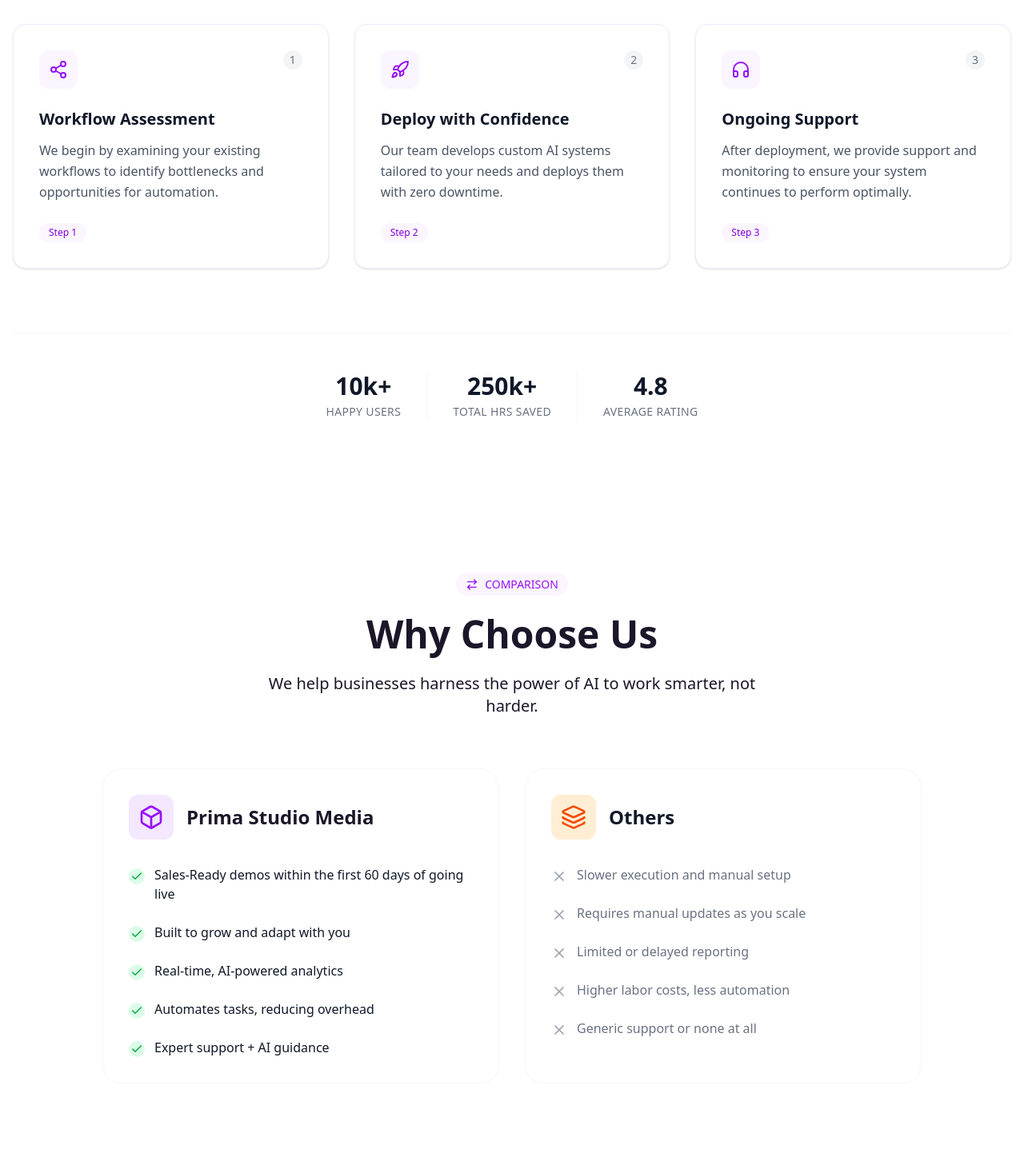
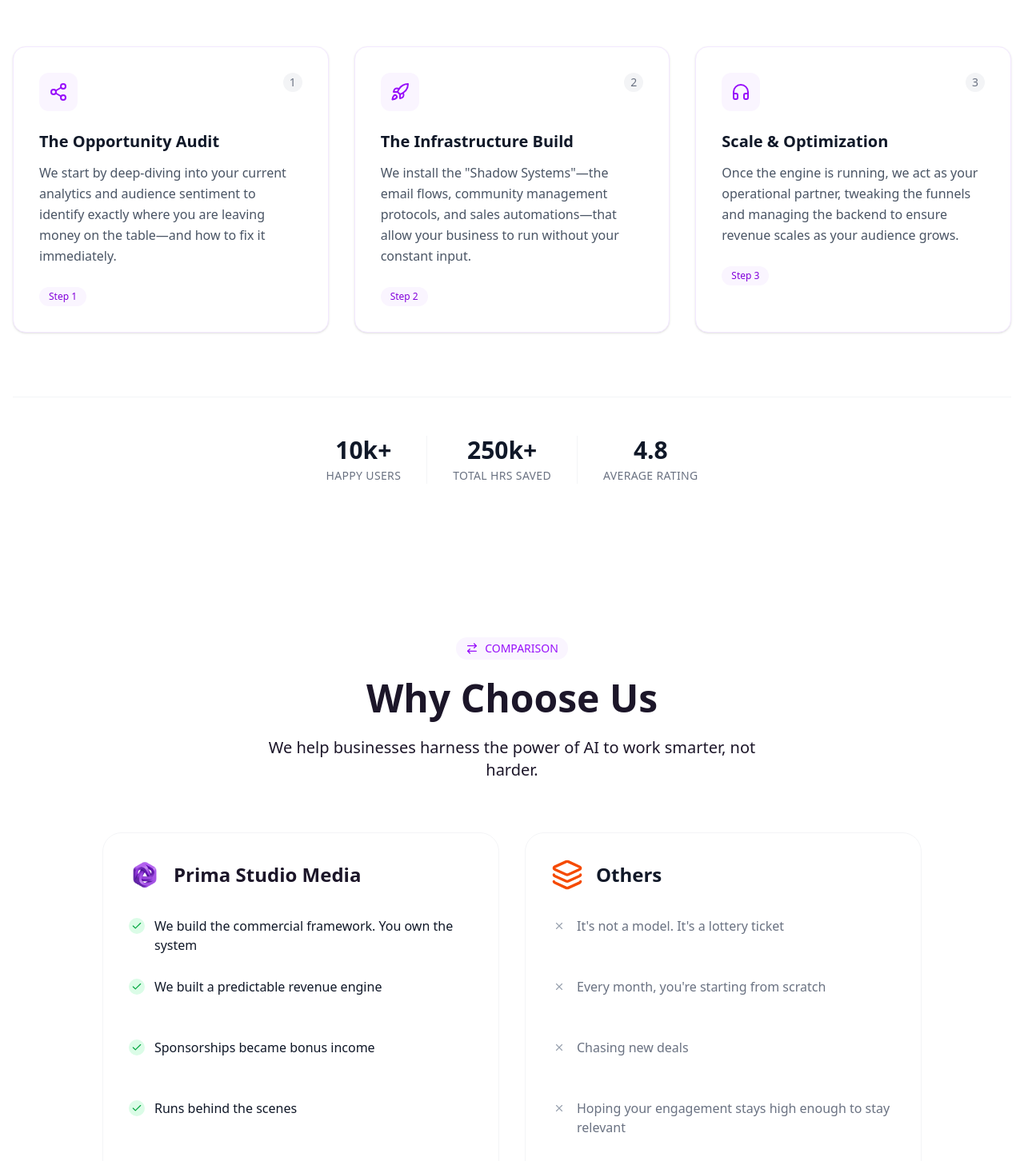
Before and after one commit to JodieFlacko/Shadow-Operator-Page, a Next.js app: page / in a window 1280 px wide. Shown: the part 2020-3472 px from the top of the page at 80% size. Built offline with nearby package versions, Linux system fonts and the light colour scheme.

Commit message:
docs: update info

```diff
--- a/app/layout.tsx
+++ b/app/layout.tsx
@@ -15,8 +15,8 @@
 });
 
 export const metadata: Metadata = {
-  title: "Lander OS - AI Agency",
-  description: "Lead your business with AI-Automation",
+  title: "Prima Studio Media",
+  description: "We deploy the outreach process.",
   icons: {
     icon: "/favicon.ico",
     shortcut: "/favicon.ico",
--- a/components/Comparison.tsx
+++ b/components/Comparison.tsx
@@ -1,6 +1,6 @@
 "use client";
 
-import { Box, Layers, Check, X, ArrowRightLeft } from "lucide-react";
+import { Layers, Check, X, ArrowRightLeft } from "lucide-react";
 import { motion } from "framer-motion";
 
 export default function Comparison() {
@@ -54,23 +54,25 @@
                         className="group relative bg-white/50 backdrop-blur-sm rounded-3xl p-8 border border-gray-100 hover:border-purple-200 transition-colors duration-300"
                     >
                         <div className="flex items-center gap-4 mb-8">
-                            <div className="p-3 bg-purple-100 text-purple-600 rounded-xl">
-                                <Box className="w-8 h-8" />
-                            </div>
+                            <img
+                                src="/logo.png"
+                                alt="Prima Studio"
+                                className="w-10 h-10 object-contain"
+                            />
                             <h3 className="text-2xl font-bold">Prima Studio Media</h3>
                         </div>
 
                         <ul className="space-y-6">
                             {[
-                                "Sales-Ready demos within the first 60 days of going live",
-                                "Built to grow and adapt with you",
-                                "Real-time, AI-powered analytics",
-                                "Automates tasks, reducing overhead",
-                                "Expert support + AI guidance"
+                                "We build the commercial framework. You own the system",
+                                "We built a predictable revenue engine",
+                                "Sponsorships became bonus income",
+                                "Runs behind the scenes",
+                                "Expert support"
                             ].map((item, i) => (
-                                <li key={i} className="flex items-start gap-3">
-                                    <div className="mt-1 p-0.5 rounded-full bg-green-100 text-green-600">
-                                        <Check className="w-4 h-4" />
+                                <li key={i} className="flex items-start gap-3 min-h-[52px]">
+                                    <div className="mt-0.5 w-5 h-5 flex-shrink-0 flex items-center justify-center rounded-full bg-green-100 text-green-600">
+                                        <Check className="w-3.5 h-3.5" />
                                     </div>
                                     <span className="font-medium text-gray-900">{item}</span>
                                 </li>
@@ -87,23 +89,21 @@
                         className="relative bg-white/50 backdrop-blur-sm rounded-3xl p-8 border border-gray-100"
                     >
                         <div className="flex items-center gap-4 mb-8">
-                            <div className="p-3 bg-orange-100 text-orange-600 rounded-xl">
-                                <Layers className="w-8 h-8" />
-                            </div>
+                            <Layers className="w-10 h-10 text-orange-600" />
                             <h3 className="text-2xl font-bold text-gray-900">Others</h3>
                         </div>
 
                         <ul className="space-y-6">
                             {[
-                                "Slower execution and manual setup",
-                                "Requires manual updates as you scale",
-                                "Limited or delayed reporting",
-                                "Higher labor costs, less automation",
-                                "Generic support or none at all"
+                                "It's not a model. It's a lottery ticket",
+                                "Every month, you're starting from scratch",
+                                "Chasing new deals",
+                                "Hoping your engagement stays high enough to stay relevant",
+                                "Negotiating rates"
                             ].map((item, i) => (
-                                <li key={i} className="flex items-start gap-3">
-                                    <div className="mt-1 text-gray-400">
-                                        <X className="w-5 h-5" />
+                                <li key={i} className="flex items-start gap-3 min-h-[52px]">
+                                    <div className="mt-0.5 w-5 h-5 flex-shrink-0 flex items-center justify-center text-gray-400">
+                                        <X className="w-3.5 h-3.5" />
                                     </div>
                                     <span className="text-gray-500">{item}</span>
                                 </li>
--- a/components/Footer.tsx
+++ b/components/Footer.tsx
@@ -30,7 +30,7 @@
                         <div className="relative h-[32px] w-auto">
                             <Image
                                 src="/logo.png"
-                                alt="Lander OS Logo"
+                                alt="Prima Studio Logo"
                                 width={0}
                                 height={0}
                                 sizes="100vw"
@@ -38,7 +38,7 @@
                             />
                         </div>
                         <span className="font-heading font-bold text-xl tracking-tight text-gray-900">
-                            Lander OS
+                            Prima Studio Media
                         </span>
                     </Link>
 
@@ -75,7 +75,7 @@
 
                 {/* Bottom Row: Copyright */}
                 <div className="border-t border-gray-200 pt-8 flex justify-center md:justify-start">
-                    <p className="text-sm text-gray-500">© 2025 LanderOS</p>
+                    <p className="text-sm text-gray-500">© 2026 PrimaStudioMedia</p>
                 </div>
             </div>
         </footer>
--- a/components/Pricing.tsx
+++ b/components/Pricing.tsx
@@ -5,37 +5,37 @@
 
 const tiers = [
     {
-        name: "Starter",
-        price: "$750",
-        frequency: "/month",
-        description: "Perfect for small businesses starting with AI.",
-        features: ["Basic AI tools", "Limited automation", "Real-time reporting", "Basic chatbot"],
+        name: "The Launchpad",
+        price: "$0",
+        frequency: " (Rev-Share)",
+        description: "We identify your best product opportunity, build the offer, and launch it to your audience.",
+        features: ["Audience Analysis", "Offer Creation", "Landing Page Build", "Launch Email Campaign"],
         popular: false,
     },
     {
-        name: "Pro",
-        price: "$1700",
-        frequency: "/month",
-        description: "Advanced automation for growing companies.",
+        name: "Growth Partner",
+        price: "$0",
+        frequency: " (Rev-Share)",
+        description: "We take over your backend operations, optimizing funnels and emails to maximize Revenue Per Follower.",
         features: [
-            "Everything in Starter",
-            "3rd-party integrations",
-            "Advanced analytics",
-            "Premium chatbot",
-            "Cross-platform",
+            "Everything in Launchpad",
+            "Funnel Optimization",
+            "Upsell & Cross-sell Systems",
+            "Community Management",
         ],
         popular: true,
     },
     {
-        name: "Enterprise",
-        price: "$4700",
-        frequency: "/month",
-        description: "Full-scale custom solutions for large organizations.",
+        name: "The Empire",
+        price: "$0",
+        frequency: " (Rev-Share)",
+        description: "We act as your fractional COO, building a full-scale business infrastructure intended for long-term scale or exit.",
         features: [
-            "Everything in Pro",
-            "Dedicated growth manager",
-            "Custom reports",
-            "Fully customized AI solutions",
+            "Full Operational Control",
+            "Team Hiring & Management",
+            "New Product Lines",
+            "Brand Deal Negotiation",
+            "Quarterly Board Strategy"
         ],
         popular: false,
     },
@@ -48,10 +48,10 @@
                 <FadeIn>
                     <div className="text-center mb-16">
                         <h2 className="font-heading text-4xl md:text-5xl font-medium text-foreground mb-4">
-                            Simple Pricing
+                            We Invest In You
                         </h2>
                         <p className="text-muted text-lg max-w-2xl mx-auto">
-                            Choose the specific plan that fits your business needs
+                            No monthly fees. No expensive retainers. We partner with select creators on a pure performance basis. We cover the operational costs; we share the upside.
                         </p>
                     </div>
                 </FadeIn>
@@ -61,8 +61,8 @@
                         <FadeIn key={tier.name} delay={index * 0.1} className="h-full">
                             <div
                                 className={`relative p-8 rounded-2xl bg-white border transition-all duration-300 hover:shadow-xl h-full flex flex-col ${tier.popular
-                                        ? "border-accent shadow-lg scale-105 z-10"
-                                        : "border-border hover:border-accent/30"
+                                    ? "border-accent shadow-lg scale-105 z-10"
+                                    : "border-border hover:border-accent/30"
                                     }`}
                             >
                                 {tier.popular && (
@@ -91,11 +91,11 @@
 
                                 <button
                                     className={`w-full py-3 rounded-xl font-medium transition-all ${tier.popular
-                                            ? "bg-accent text-white hover:bg-accent-hover shadow-md hover:shadow-lg"
-                                            : "bg-white border-2 border-border text-foreground hover:border-accent hover:text-accent"
+                                        ? "bg-accent text-white hover:bg-accent-hover shadow-md hover:shadow-lg"
+                                        : "bg-white border-2 border-border text-foreground hover:border-accent hover:text-accent"
                                         }`}
                                 >
-                                    Get Started
+                                    Apply for Launch
                                 </button>
                             </div>
                         </FadeIn>
--- a/components/Process.tsx
+++ b/components/Process.tsx
@@ -13,10 +13,10 @@
                         PROCESS
                     </span>
                     <h2 className="text-4xl font-bold tracking-tight text-gray-900 mb-4">
-                        Process Is Performance
+                        From Chaos to Cash Flow
                     </h2>
                     <p className="text-lg text-gray-600">
-                        Our streamlined approach ensures efficiency and quality at every step.
+                        A proven 3-step framework to turn your audience into a self-sustaining business.
                     </p>
                 </div>
 
@@ -33,11 +33,10 @@
                             </span>
                         </div>
                         <h3 className="text-xl font-bold text-gray-900 mb-3">
-                            Workflow Assessment
+                            The Opportunity Audit
                         </h3>
                         <p className="text-gray-600 mb-6 leading-relaxed">
-                            We begin by examining your existing workflows to identify
-                            bottlenecks and opportunities for automation.
+                            We start by deep-diving into your current analytics and audience sentiment to identify exactly where you are leaving money on the table—and how to fix it immediately.
                         </p>
                         <span className="inline-block px-3 py-1 text-xs font-medium text-purple-700 bg-purple-50 rounded-full">
                             Step 1
@@ -55,11 +54,10 @@
                             </span>
                         </div>
                         <h3 className="text-xl font-bold text-gray-900 mb-3">
-                            Deploy with Confidence
+                            The Infrastructure Build
                         </h3>
                         <p className="text-gray-600 mb-6 leading-relaxed">
-                            Our team develops custom AI systems tailored to your needs and
-                            deploys them with zero downtime.
+                            We install the "Shadow Systems"—the email flows, community management protocols, and sales automations—that allow your business to run without your constant input.
                         </p>
                         <span className="inline-block px-3 py-1 text-xs font-medium text-purple-700 bg-purple-50 rounded-full">
                             Step 2
@@ -77,11 +75,10 @@
                             </span>
                         </div>
                         <h3 className="text-xl font-bold text-gray-900 mb-3">
-                            Ongoing Support
+                            Scale & Optimization
                         </h3>
                         <p className="text-gray-600 mb-6 leading-relaxed">
-                            After deployment, we provide support and monitoring to ensure your
-                            system continues to perform optimally.
+                            Once the engine is running, we act as your operational partner, tweaking the funnels and managing the backend to ensure revenue scales as your audience grows.
                         </p>
                         <span className="inline-block px-3 py-1 text-xs font-medium text-purple-700 bg-purple-50 rounded-full">
                             Step 3
```
Also changed, not shown: components/Contact.tsx (+9 -9 lines), components/FAQ.tsx (+28 -18 lines), components/FinalCTA.tsx (+6 -6 lines), components/Strategy.tsx (+7 -7 lines).
